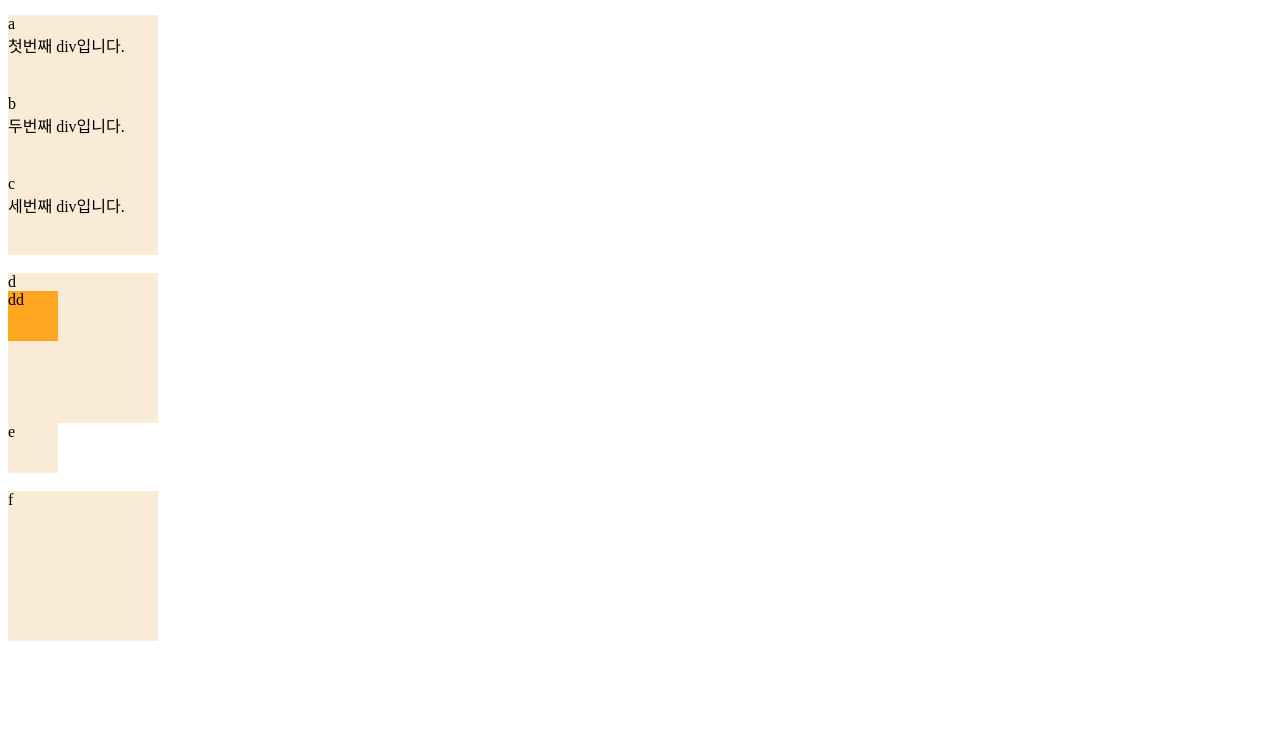
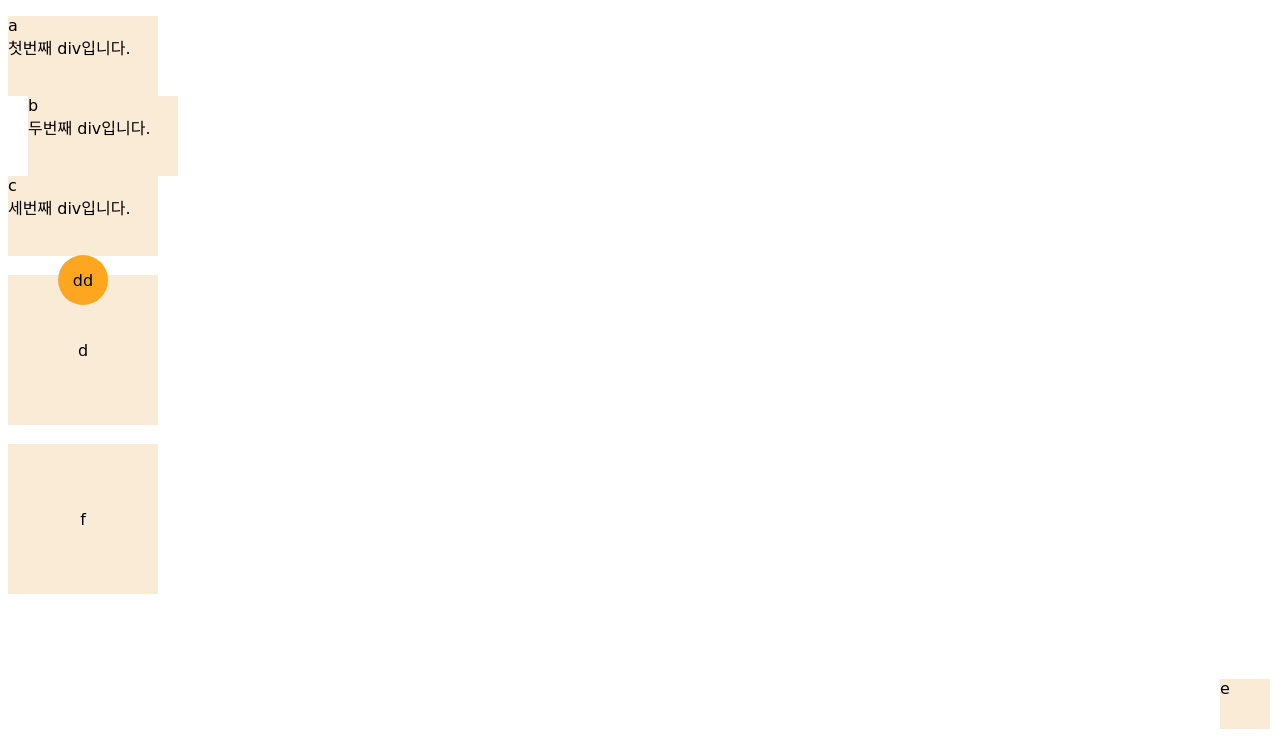
Before and after one commit to khg5900/JSlecture, a plain HTML site: page 3/index.html in a window 1280 px wide. Shown: the part 61-800 px from the top of the page. Drawn offline with Linux system fonts and the light colour scheme; a web font is replaced by a local one.

Commit message:
update index

```diff
--- a/3/style.css
+++ b/3/style.css
@@ -1,9 +1,22 @@
+/* .nanum-pen-script-regular {
+    font-family: "Nanum Pen Script", cursive;
+    font-weight: 400;
+    font-style: normal;
+  } */
+
 body {
+  font-family: "Nanum Pen Script", cursive;
+  font-weight: 400;
+  font-style: normal;
 }
 
 .fa-youtube {
   font-size: 50px;
   color: red;
+}
+.fa-facebook {
+  color: blue;
+  font-size: 50px;
 }
 
 .a {
@@ -15,6 +28,8 @@ body {
   width: 150px;
   height: 80px;
   background-color: antiquewhite;
+  position: relative;
+  left: 20px;
 }
 .c {
   width: 150px;
@@ -26,21 +41,49 @@ body {
   width: 150px;
   height: 150px;
   background-color: antiquewhite;
+  position: relative;
+  display: flex;
+  justify-content: center;
+  align-items: center;
 }
 .dd {
   width: 50px;
   height: 50px;
   background-color: rgb(255, 166, 32);
+  position: absolute;
+  display: flex;
+  left: 50px;
+  top: -20px;
+  border-radius: 25px;
+  justify-content: center;
+  align-items: center;
 }
 
 .e {
   width: 50px;
   height: 50px;
   background-color: antiquewhite;
+  position: fixed;
+  bottom: 10px;
+  right: 10px;
 }
 
 .f {
   width: 150px;
   height: 150px;
   background-color: antiquewhite;
+  cursor: pointer;
+  display: flex;
+  justify-content: center;
+  align-items: center;
+  transition: all 100ms ease-in-out;
 }
+
+.f:hover {
+  background-color: rgb(236, 189, 128);
+  font-size: 30px;
+}
+.f:active {
+  background-color: rgb(233, 135, 6);
+  transform: scale(0.9);
+}
```
